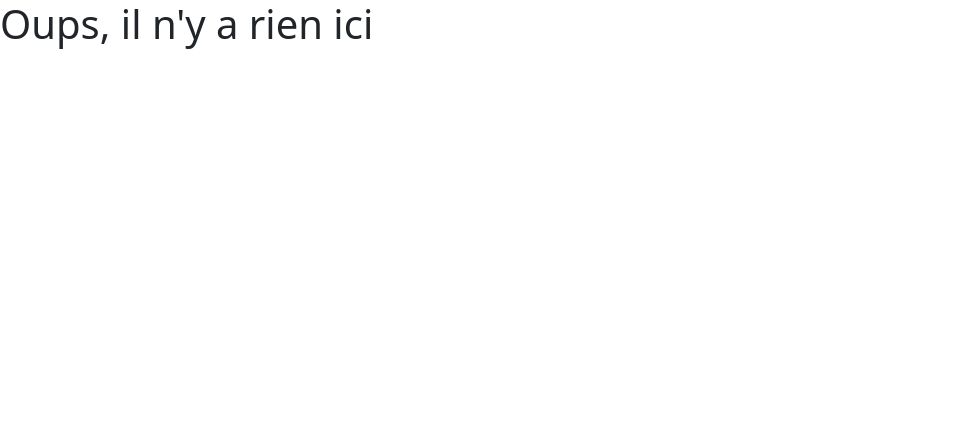
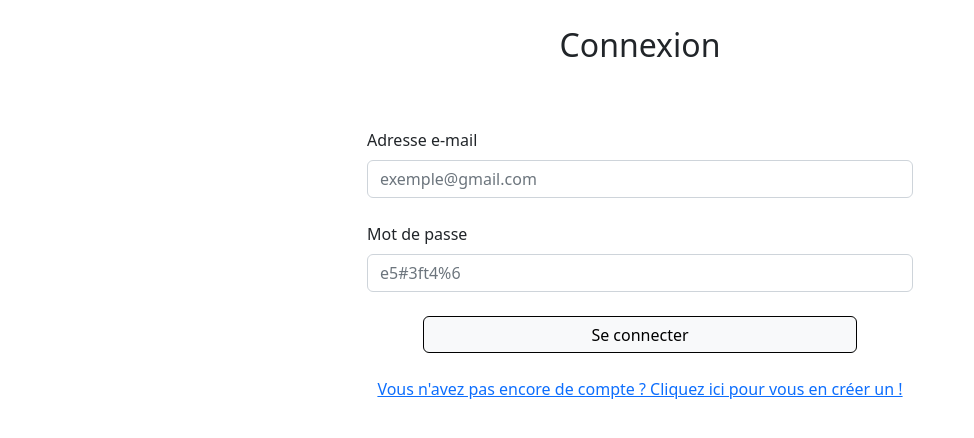
Before and after one commit to TommyRiquet/HappyPets, a React (Create React App) app in the folder Web App Frontend/: page /login in a window 1280 px wide. Shown: the top 438 px of the page, without its empty margins (0-974 px from the left). Built offline with nearby package versions, Linux system fonts and the light colour scheme.

Commit message:
Creation de la page Login + ajout du formulaire dedans

```diff
--- a/Web App Frontend/src/Pages/App/App.js
+++ b/Web App Frontend/src/Pages/App/App.js
@@ -9,6 +9,7 @@ import './App.css';
 import Home from "../Home/Home";
 import Error from "../Error/Error";
 import Annonces from "../Annonces/Annonces";
+import Login from '../Login/Login';
 
 function App() {
   return (
@@ -16,6 +17,7 @@ function App() {
               <Routes>
                   <Route path="/" element={<Home/>}/>
                   <Route path="/annonces" element={<Annonces/>}/>
+                  <Route path="/login" element={<Login/>}/>
                   <Route path="*" element={<Error/>}/>
               </Routes>
               <Footer/>
--- a/Web App Frontend/src/Pages/Home/Home.js
+++ b/Web App Frontend/src/Pages/Home/Home.js
@@ -8,7 +8,7 @@ import imgCat from '../../Assets/homeBackGround3.png';
 
 function Home() {
     return (
-        <div>
+        <div className="Home">
             <div className='homeContent1 scrollDiv'>
                 <h1>Ensemble luttons contre les abandons</h1>
             </div>
--- /dev/null
+++ b/Web App Frontend/src/Pages/Login/Login.css
@@ -0,0 +1,18 @@
+body{
+    background-color: #F2F3F8;
+}
+
+
+/*CSS for the organisation of the page*/
+.title-container{
+    text-align: center;
+    margin-top: 2%;
+    font-size: 400% !important;
+}
+
+
+.main-container{
+    max-width: 100%;
+    margin-top: 5%;
+    text-align: center;
+}
--- /dev/null
+++ b/Web App Frontend/src/Pages/Login/Login.js
@@ -0,0 +1,45 @@
+/*Importing Components */
+import {Row, Col, Form, Button, Container } from 'react-bootstrap';
+/*Importing Styles*/
+import './Login.css';
+
+function Login() {
+    return (
+        <div className="Login">
+                <Container className='title-container'>
+                <h2>Connexion</h2>
+                </Container>
+                <Container className='main-container'>
+                    <Form>
+                        <Row className="justify-content-md-center mb-4">
+                            <Col xs lg="6">
+                                <Form.Label style={{float: "left"}} htmlFor="email">Adresse e-mail</Form.Label>
+                                <Form.Control id="email"  placeholder="exemple@gmail.com" type='email' />
+                            </Col>
+                        </Row>
+                        <Row className="justify-content-md-center mb-4">
+                            <Col xs lg="6">
+                                <Form.Label style={{float: "left"}} htmlFor="password">Mot de passe</Form.Label>
+                                <Form.Control id="password" placeholder="e5#3ft4%6" type='password' />
+                            </Col>
+                        </Row>
+                        <Row className="justify-content-md-center">
+                            <Col>
+                                <Button style={{border:"1px black solid", padding:"0.5% 15%"}} variant="light" type='submit'>Se connecter</Button>
+                            </Col>
+                        </Row>
+                    </Form>
+                    <br />
+                    <Row className="justify-content-md-center">
+                        <Col md="auto">
+                            {/* We have to create the route Registration to make it work*/}
+                            <a href='/registration'> Vous n'avez pas encore de compte ? Cliquez ici pour vous en créer un !</a>
+                        </Col>
+                    </Row>
+                </Container>
+
+        </div>
+    );
+}
+
+export default Login;
```
Also changed, not shown: 1 other file (tests, documents, lock files or other folders).
